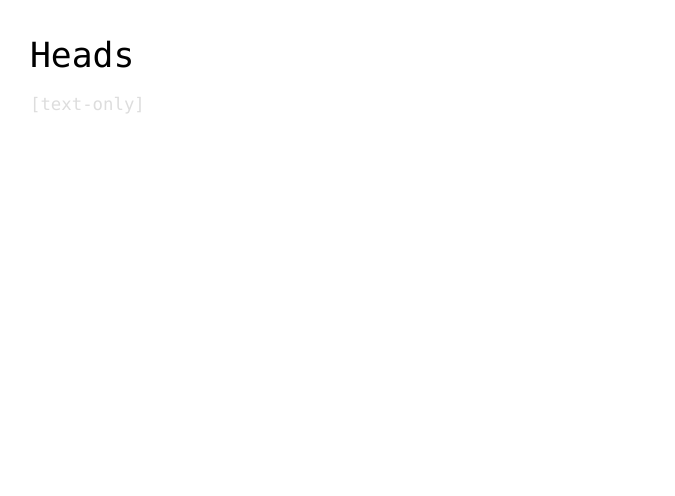
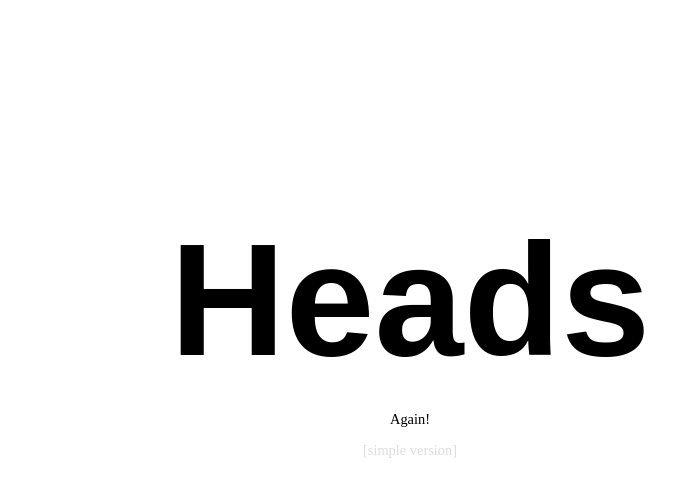
Before and after one commit to thecoinflipper/thecoinflipper.github.io, a plain HTML site: page index.html in a window 1280 px wide. Shown: the whole page, without its empty margins (230-905 px from the left). Drawn offline with Linux system fonts and the light colour scheme.

Commit message:
Make second version
Add "flip button"
Change design
Rename the link of the "raw" option

```diff
--- a/index.html
+++ b/index.html
@@ -1,30 +1,22 @@
- <!DOCTYPE html>
+<!DOCTYPE html>
 <html>
 <!-- Like what you see? https://github.com/thecoinflipper/thecoinflipper.github.io -->
 <head>
 <title>The Coin Flipper</title>
-<style>
-body {
-  text-align: center;
-  margin: 1em 0 0 0;
-  vertical-align: middle;
-  font-family: 'Lucida Console', 'Courier New';
-  font-size: 26pt;
-  font-style: normal;
-  text-shadow: none;
-  text-decoration: none;
-  text-transform: none;
-  letter-spacing: 0;
-  word-spacing: 0;
-  line-height: 1.2;
-}
+<style type="text/css">
+html, body {height: 100%;}
+body {text-align: center;}
 #content {
-  width: 760px;
-  text-align: left;
-  margin: 1em auto;
+      display: inline-block;
+      margin-top: 200px;
+      font-weight: bold;
+      font-size: 120pt;
+      font-family: Arial, sans-serif;
+      text-decoration: none;
+      color: black;
 }
 .raw {
-  font-size: 50%;
+  font-size: 90%;
   color: #ddd;
 }
 .raw a {
@@ -34,16 +26,30 @@ body {
 .raw a:hover {
   text-decoration: underline;
 }
-        </style>
+.link {
+  font-size: 90%;
+  color: black;
+}
+</style>
+<script>
+function getFlip() {
+    var flip = Math.random();
+    if (flip > 0.5) {
+        document.getElementById("content").innerHTML = "Heads";
+    } else {
+        document.getElementById("content").innerHTML = "Tails";
+    }
+}
+</script>
 </head>
 <body>
-<center>
 <div id="content">
     <script src="flip.js" type='text/javascript'></script>
+</div>
+    <br></br>
+<a class="link" href="javascript:void(0);" style="text-decoration: none" onclick="getFlip()" title="Click here!">Again!</a>
 <p class="raw">
-[<a href="raw.html" target="_blank">text-only</a>]
+    <a href="raw.html" target="_blank">[simple version]</a>
 </p>
-        </div>
-</center>
 </body>
 </html>
```
